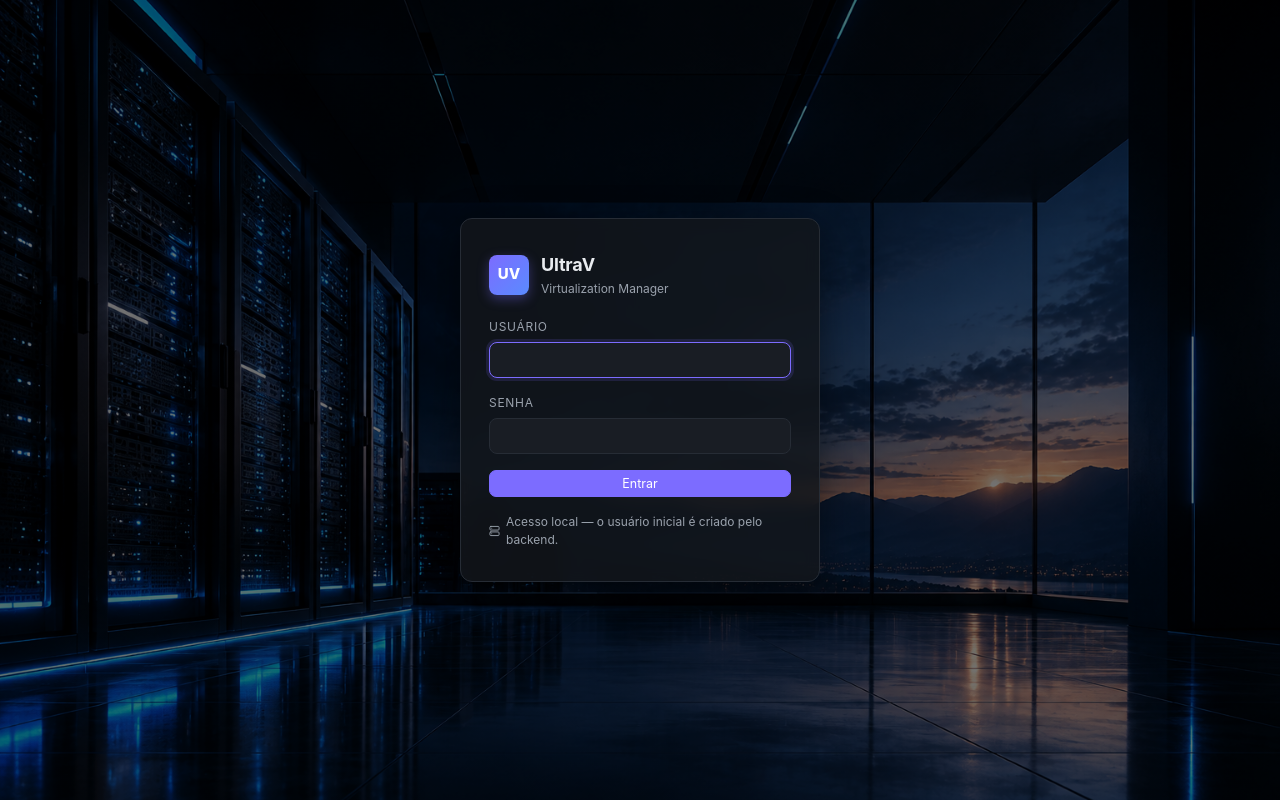
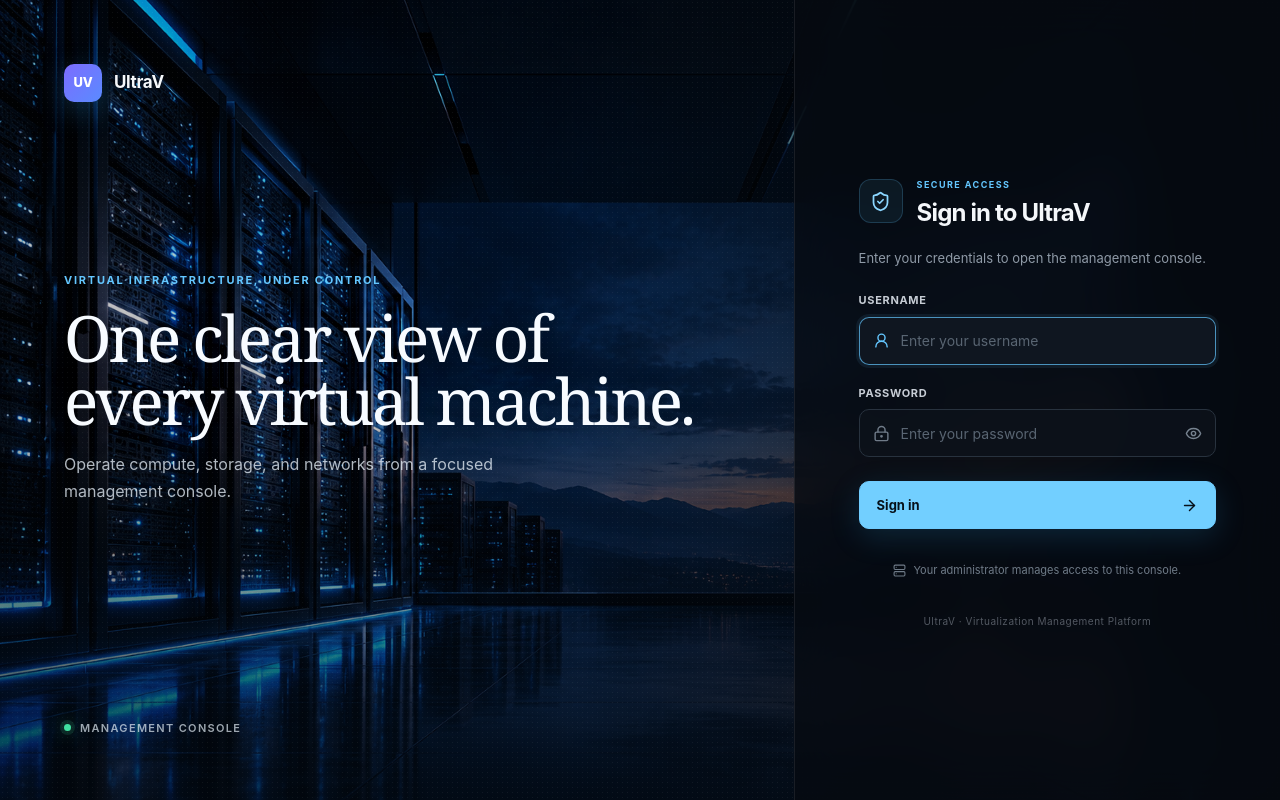
Before and after one commit to limaum87/ultrav, a React (Vite) app in the folder frontend/: page /login in a window 1280 px wide. Built offline with nearby package versions, Linux system fonts and the light colour scheme; what openapi-fetch would draw is missing.

Commit message:
feat(ui): redesign login screen in English

```diff
--- a/frontend/src/App.tsx
+++ b/frontend/src/App.tsx
@@ -9,10 +9,10 @@ export default function App() {
 
   if (loading) {
     return (
-      <div className="login-page">
-        <div className="login-card" style={{ textAlign: 'center' }}>
+      <div className="login-page login-loading">
+        <div className="login-loading-card">
           <span className="brand-mark">UV</span>
-          <p>Carregando…</p>
+          <p>Loading…</p>
         </div>
       </div>
     );
--- a/frontend/src/pages/Login.tsx
+++ b/frontend/src/pages/Login.tsx
@@ -1,7 +1,15 @@
-import { useState, type FormEvent } from 'react';
+import { useState, type CSSProperties, type FormEvent } from 'react';
 import { useLocation, useNavigate } from 'react-router-dom';
 import { useAuth } from '../lib/auth';
-import { Server } from 'lucide-react';
+import {
+  ArrowRight,
+  Eye,
+  EyeOff,
+  LockKeyhole,
+  Server,
+  ShieldCheck,
+  UserRound,
+} from 'lucide-react';
 import wallpaper from '../assets/loginwallpaper.png';
 
 export default function Login() {
@@ -10,6 +18,7 @@ export default function Login() {
   const location = useLocation();
   const [username, setUsername] = useState('');
   const [password, setPassword] = useState('');
+  const [showPassword, setShowPassword] = useState(false);
   const [error, setError] = useState<string | null>(null);
   const [busy, setBusy] = useState(false);
 
@@ -25,8 +34,8 @@ export default function Login() {
     } catch (err) {
       setError(
         err instanceof Error && /credentials/i.test(err.message)
-          ? 'Usuário ou senha inválidos'
-          : 'Falha ao autenticar. Verifique se o backend está acessível.',
+          ? 'Invalid username or password.'
+          : 'Unable to sign in. Check that the backend is available.',
       );
     } finally {
       setBusy(false);
@@ -34,52 +43,97 @@ export default function Login() {
   }
 
   return (
-    <div
-      className="login-page"
-      style={{
-        backgroundImage: `linear-gradient(rgba(0, 0, 0, 0.55), rgba(0, 0, 0, 0.55)), url(${wallpaper})`,
-      }}
-    >
+    <main className="login-page" style={{ '--login-wallpaper': `url(${wallpaper})` } as CSSProperties}>
+      <section className="login-intro" aria-label="UltraV overview">
+        <div className="login-wordmark">
+          <span className="brand-mark">UV</span>
+          <span>UltraV</span>
+        </div>
+        <div className="login-intro-copy">
+          <span className="login-eyebrow">Virtual infrastructure, under control</span>
+          <h1>One clear view of every virtual machine.</h1>
+          <p>Operate compute, storage, and networks from a focused management console.</p>
+        </div>
+        <div className="login-system-note">
+          <span className="login-status-dot" aria-hidden />
+          Management console
+        </div>
+      </section>
+
+      <section className="login-panel">
         <form className="login-card" onSubmit={onSubmit}>
-        <div className="login-brand">
-          <span className="brand-mark">UV</span>
+          <div className="login-card-heading">
+            <span className="login-card-icon" aria-hidden><ShieldCheck size={21} /></span>
             <div>
-            <h1>UltraV</h1>
-            <p>Virtualization Manager</p>
+              <span className="login-kicker">Secure access</span>
+              <h2>Sign in to UltraV</h2>
             </div>
           </div>
+
+          <p className="login-welcome">Enter your credentials to open the management console.</p>
+
           {error && (
             <div className="login-error" role="alert">
               {error}
             </div>
           )}
-        <label className="field">
-          <span>Usuário</span>
+
+          <div className="login-field">
+            <label htmlFor="login-username">Username</label>
+            <span className="login-input-wrap">
+              <UserRound size={17} aria-hidden />
               <input
+                id="login-username"
                 value={username}
                 onChange={(e) => setUsername(e.target.value)}
                 autoComplete="username"
                 autoFocus
+                placeholder="Enter your username"
+                disabled={busy}
                 required
               />
-        </label>
-        <label className="field">
-          <span>Senha</span>
+            </span>
+          </div>
+
+          <div className="login-field">
+            <label htmlFor="login-password">Password</label>
+            <span className="login-input-wrap">
+              <LockKeyhole size={17} aria-hidden />
               <input
-            type="password"
+                id="login-password"
+                type={showPassword ? 'text' : 'password'}
                 value={password}
                 onChange={(e) => setPassword(e.target.value)}
                 autoComplete="current-password"
+                placeholder="Enter your password"
+                disabled={busy}
                 required
               />
-        </label>
-        <button className="btn btn-primary login-submit" disabled={busy}>
-          {busy ? 'Entrando…' : 'Entrar'}
+              <button
+                className="login-password-toggle"
+                type="button"
+                onClick={() => setShowPassword((visible) => !visible)}
+                aria-label={showPassword ? 'Hide password' : 'Show password'}
+                title={showPassword ? 'Hide password' : 'Show password'}
+              >
+                {showPassword ? <EyeOff size={17} /> : <Eye size={17} />}
               </button>
+            </span>
+          </div>
+
+          <button className="login-submit" disabled={busy}>
+            <span>{busy ? 'Signing in…' : 'Sign in'}</span>
+            {!busy && <ArrowRight size={17} aria-hidden />}
+          </button>
+
           <p className="login-hint">
-          <Server size={12} aria-hidden /> Acesso local — o usuário inicial é criado pelo backend.
+            <Server size={13} aria-hidden />
+            Your administrator manages access to this console.
           </p>
         </form>
-    </div>
+
+        <p className="login-footer">UltraV · Virtualization Management Platform</p>
+      </section>
+    </main>
   );
 }
--- a/frontend/src/styles.css
+++ b/frontend/src/styles.css
@@ -1029,65 +1029,295 @@ tr.row-busy { opacity: 0.55; }
 /* ---------- login page ---------- */
 .login-page {
   min-height: 100vh;
+  display: grid;
+  grid-template-columns: minmax(0, 1fr) minmax(420px, 38vw);
+  position: relative;
+  overflow: hidden;
+  background: #070b11 var(--login-wallpaper, url('./assets/loginwallpaper.png')) center / cover no-repeat;
+}
+.login-page::before {
+  content: '';
+  position: absolute;
+  inset: 0;
+  background:
+    linear-gradient(90deg, rgba(2, 7, 13, 0.25) 0%, rgba(2, 7, 13, 0.08) 45%, rgba(2, 7, 13, 0.78) 70%),
+    linear-gradient(0deg, rgba(2, 7, 13, 0.65), transparent 52%);
+  pointer-events: none;
+}
+.login-page::after {
+  content: '';
+  position: absolute;
+  inset: 0;
+  opacity: 0.1;
+  pointer-events: none;
+  background-image: radial-gradient(rgba(255, 255, 255, 0.55) 0.6px, transparent 0.6px);
+  background-size: 5px 5px;
+}
+.login-intro,
+.login-panel {
+  position: relative;
+  z-index: 1;
+}
+.login-intro {
+  min-height: 100vh;
+  padding: clamp(32px, 5vw, 72px);
+  display: flex;
+  flex-direction: column;
+  justify-content: space-between;
+}
+.login-wordmark {
   display: flex;
   align-items: center;
+  gap: 12px;
+  color: #f5f8fb;
+  font-size: 17px;
+  font-weight: 700;
+  letter-spacing: -0.02em;
+}
+.login-wordmark .brand-mark {
+  width: 38px;
+  height: 38px;
+  border-radius: 10px;
+  font-size: 13px;
+  box-shadow: 0 8px 30px rgba(48, 167, 255, 0.28);
+}
+.login-intro-copy { max-width: 680px; padding-bottom: 6vh; }
+.login-eyebrow,
+.login-kicker {
+  color: #64c7ff;
+  font-size: 11px;
+  font-weight: 700;
+  letter-spacing: 0.16em;
+  text-transform: uppercase;
+}
+.login-intro-copy h1 {
+  max-width: 650px;
+  margin: 18px 0 18px;
+  color: #f7fbff;
+  font-family: Georgia, 'Times New Roman', serif;
+  font-size: clamp(42px, 5vw, 74px);
+  font-weight: 400;
+  line-height: 0.98;
+  letter-spacing: -0.045em;
+  text-wrap: balance;
+  text-shadow: 0 3px 30px rgba(0, 0, 0, 0.35);
+}
+.login-intro-copy p {
+  max-width: 520px;
+  margin: 0;
+  color: rgba(225, 235, 244, 0.78);
+  font-size: 16px;
+  line-height: 1.7;
+}
+.login-system-note {
+  display: flex;
+  align-items: center;
+  gap: 9px;
+  color: rgba(225, 235, 244, 0.7);
+  font-size: 11px;
+  font-weight: 600;
+  letter-spacing: 0.12em;
+  text-transform: uppercase;
+}
+.login-status-dot {
+  width: 7px;
+  height: 7px;
+  border-radius: 50%;
+  background: #40dfa0;
+  box-shadow: 0 0 0 4px rgba(64, 223, 160, 0.12), 0 0 18px rgba(64, 223, 160, 0.7);
+}
+.login-panel {
+  min-height: 100vh;
+  display: flex;
+  flex-direction: column;
+  align-items: center;
   justify-content: center;
-  background:
-    linear-gradient(rgba(0, 0, 0, 0.55), rgba(0, 0, 0, 0.55)),
-    url('./assets/loginwallpaper.png') center / cover no-repeat;
-  padding: 20px;
-}
-.login-card {
-  backdrop-filter: blur(8px);
+  gap: 24px;
+  padding: 48px clamp(32px, 5vw, 72px);
+  border-left: 1px solid rgba(255, 255, 255, 0.08);
+  background: rgba(7, 11, 17, 0.78);
+  backdrop-filter: blur(24px) saturate(115%);
 }
 .login-card {
   width: 100%;
-  max-width: 360px;
+  max-width: 410px;
   display: flex;
   flex-direction: column;
-  gap: 16px;
-  padding: 32px 28px;
-  border: 1px solid var(--border);
-  border-radius: 12px;
-  background: color-mix(in srgb, var(--bg-elev) 82%, transparent);
-  box-shadow: 0 12px 40px rgba(0, 0, 0, 0.45);
+  gap: 20px;
+  padding: 0;
 }
-.login-brand {
+.login-card-heading {
   display: flex;
   align-items: center;
-  gap: 12px;
-  margin-bottom: 4px;
+  gap: 14px;
 }
-.login-brand .brand-mark { width: 40px; height: 40px; font-size: 15px; }
-.login-brand h1 { font-size: 18px; font-weight: 650; margin: 0; }
-.login-brand p { font-size: 12px; color: var(--text-dim); margin: 2px 0 0; }
-.login-error {
-  padding: 10px 12px;
-  border: 1px solid #a33;
-  border-radius: 8px;
-  background: rgba(170, 51, 51, 0.12);
-  color: #e88;
+.login-card-icon {
+  width: 44px;
+  height: 44px;
+  display: grid;
+  place-items: center;
+  flex: 0 0 auto;
+  color: #8bd6ff;
+  border: 1px solid rgba(100, 199, 255, 0.2);
+  border-radius: 12px;
+  background: rgba(100, 199, 255, 0.08);
+}
+.login-card-heading h2 {
+  margin: 2px 0 0;
+  color: #f4f7fa;
+  font-size: 24px;
+  font-weight: 650;
+  letter-spacing: -0.035em;
+}
+.login-kicker { font-size: 9px; }
+.login-welcome {
+  margin: -2px 0 4px;
+  color: #8f9aa7;
   font-size: 13px;
 }
-.login-card .field { display: flex; flex-direction: column; gap: 6px; }
-.login-card .field span { font-size: 12px; color: var(--text-dim); }
-.login-card .field input {
-  padding: 9px 12px;
-  border: 1px solid var(--border);
-  border-radius: 8px;
-  background: var(--bg-elev2);
-  color: var(--text);
+.login-error {
+  padding: 11px 13px;
+  border: 1px solid rgba(242, 85, 90, 0.38);
+  border-radius: 9px;
+  background: rgba(242, 85, 90, 0.1);
+  color: #ff989c;
+  font-size: 13px;
+}
+.login-field { display: flex; flex-direction: column; gap: 8px; }
+.login-field > label {
+  color: #c7cdd5;
+  font-size: 11px;
+  font-weight: 650;
+  letter-spacing: 0.06em;
+  text-transform: uppercase;
+}
+.login-input-wrap {
+  height: 48px;
+  display: flex;
+  align-items: center;
+  gap: 11px;
+  padding: 0 13px;
+  color: #6f7b88;
+  border: 1px solid #28323e;
+  border-radius: 10px;
+  background: rgba(13, 19, 27, 0.82);
+  transition: border-color 0.18s, background 0.18s, box-shadow 0.18s;
+}
+.login-input-wrap:focus-within {
+  color: #64c7ff;
+  border-color: rgba(100, 199, 255, 0.7);
+  background: rgba(16, 24, 34, 0.95);
+  box-shadow: 0 0 0 3px rgba(100, 199, 255, 0.08);
+}
+.login-input-wrap input {
+  min-width: 0;
+  flex: 1;
+  padding: 0;
+  border: 0;
+  outline: 0;
+  background: transparent;
+  color: #eef3f7;
   font-size: 14px;
+  font-family: inherit;
 }
-.login-card .field input:focus { outline: none; border-color: var(--accent); }
-.login-submit { justify-content: center; }
+.login-input-wrap input::placeholder { color: #596572; }
+.login-input-wrap:has(input:disabled) { opacity: 0.58; }
+.login-password-toggle {
+  width: 30px;
+  height: 30px;
+  display: grid;
+  place-items: center;
+  flex: 0 0 auto;
+  margin-right: -6px;
+  padding: 0;
+  border: 0;
+  border-radius: 7px;
+  background: transparent;
+  color: #778390;
+  cursor: pointer;
+}
+.login-password-toggle:hover { background: rgba(255, 255, 255, 0.05); color: #d8e0e7; }
+.login-submit {
+  height: 48px;
+  display: flex;
+  align-items: center;
+  justify-content: space-between;
+  margin-top: 4px;
+  padding: 0 17px;
+  border: 1px solid #70ccff;
+  border-radius: 10px;
+  background: #72cfff;
+  color: #061019;
+  font-family: inherit;
+  font-size: 13px;
+  font-weight: 750;
+  cursor: pointer;
+  box-shadow: 0 8px 30px rgba(44, 163, 227, 0.18);
+  transition: transform 0.18s, background 0.18s, box-shadow 0.18s;
+}
+.login-submit:hover:not(:disabled) {
+  transform: translateY(-1px);
+  background: #91daff;
+  box-shadow: 0 10px 34px rgba(44, 163, 227, 0.28);
+}
+.login-submit:active:not(:disabled) { transform: translateY(0); }
+.login-submit:disabled { opacity: 0.65; cursor: wait; }
+.login-submit:focus-visible,
+.login-password-toggle:focus-visible { outline: 2px solid #b6e8ff; outline-offset: 2px; }
 .login-hint {
   display: flex;
+  align-items: flex-start;
+  justify-content: center;
+  gap: 7px;
+  padding-top: 2px;
+  color: #6f7b88;
+  font-size: 11px;
+  line-height: 1.5;
+  text-align: center;
+}
+.login-hint svg { margin-top: 2px; flex: 0 0 auto; }
+.login-footer {
+  margin: 0;
+  color: rgba(154, 162, 173, 0.52);
+  font-size: 10px;
+  letter-spacing: 0.05em;
+}
+.login-loading { display: grid; place-items: center; }
+.login-loading-card {
+  position: relative;
+  z-index: 1;
+  display: flex;
+  flex-direction: column;
   align-items: center;
-  gap: 6px;
-  font-size: 12px;
-  color: var(--text-dim);
-  margin: 0;
+  gap: 12px;
+  color: #aeb8c3;
+}
+.login-loading-card .brand-mark { width: 42px; height: 42px; font-size: 14px; }
+.login-loading-card p { margin: 0; font-size: 12px; letter-spacing: 0.08em; text-transform: uppercase; }
+@media (max-width: 850px) {
+  .login-page { grid-template-columns: 1fr; }
+  .login-page::before {
+    background: linear-gradient(0deg, rgba(3, 7, 12, 0.92), rgba(3, 7, 12, 0.45));
+  }
+  .login-intro {
+    min-height: auto;
+    padding: 26px 28px;
+  }
+  .login-intro-copy,
+  .login-system-note { display: none; }
+  .login-panel {
+    min-height: calc(100vh - 90px);
+    justify-content: flex-start;
+    padding: clamp(42px, 9vh, 88px) 28px 32px;
+    border-left: 0;
+    border-top: 1px solid rgba(255, 255, 255, 0.07);
+    background: rgba(7, 11, 17, 0.74);
+  }
+}
+@media (max-width: 460px) {
+  .login-intro { padding: 22px; }
+  .login-panel { padding: 36px 22px 24px; }
+  .login-card-heading h2 { font-size: 22px; }
 }
 
 /* ---------- user menu (topbar) ---------- */
```
Lines whose indentation alone changed are shown as unchanged.
